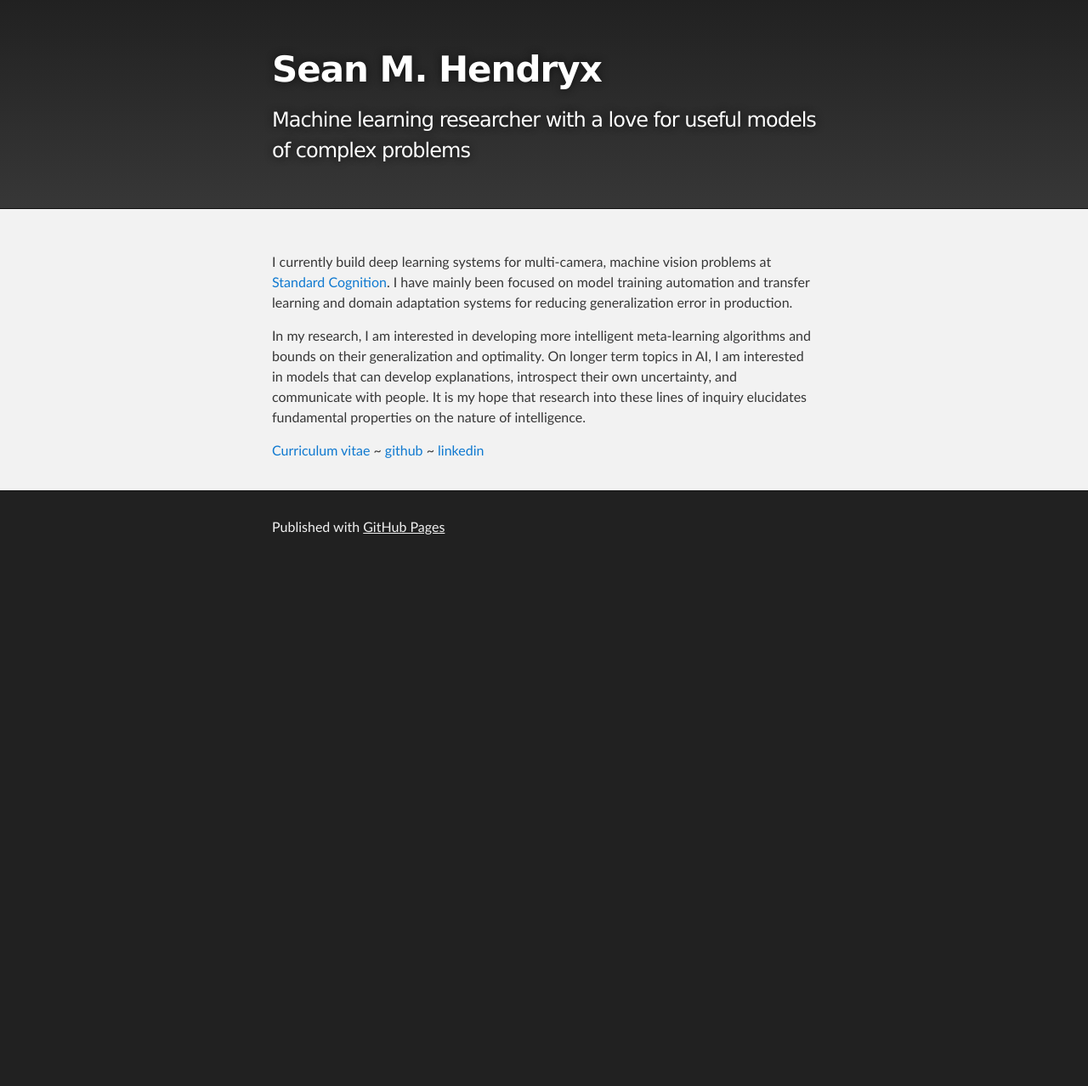
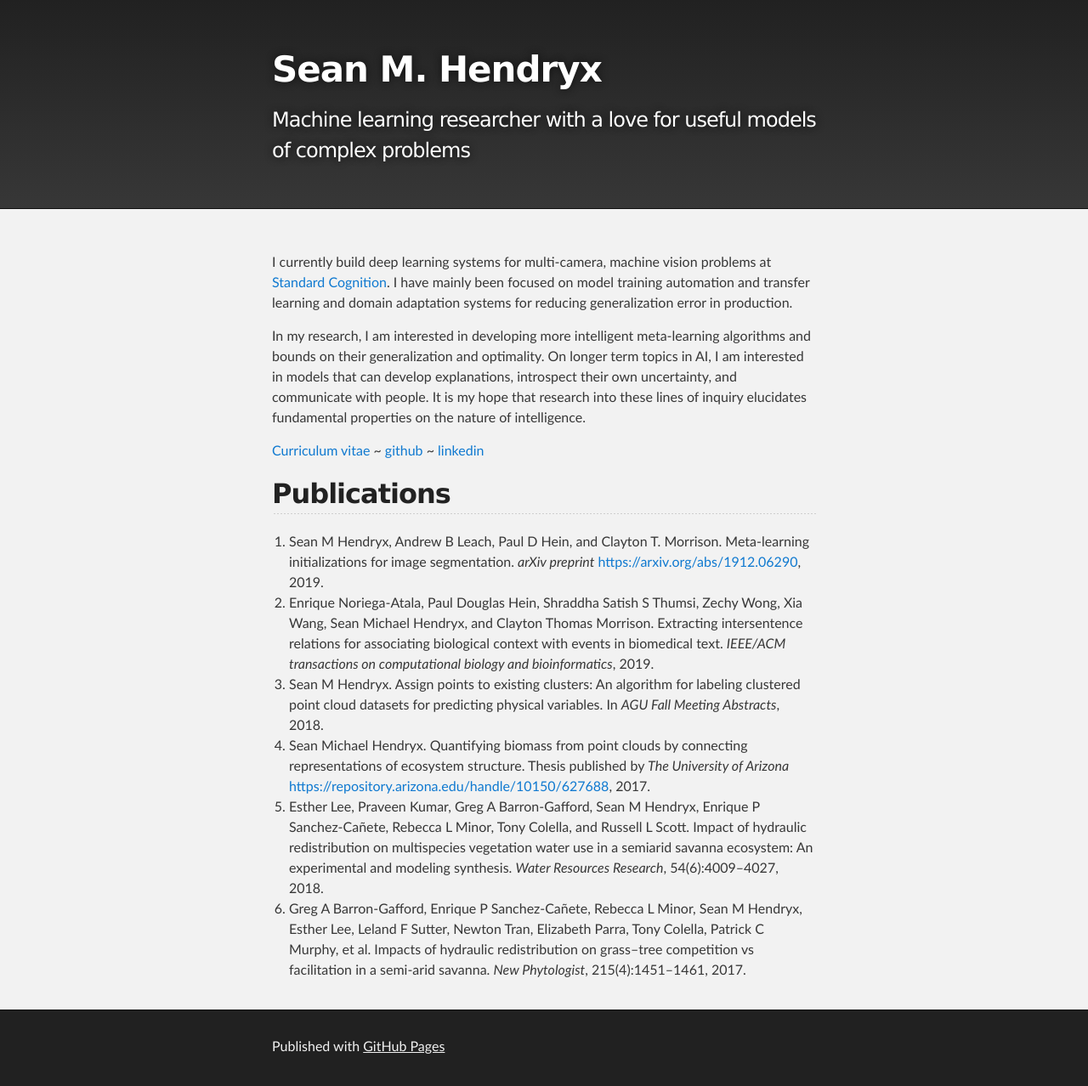
Before and after one commit to SMHendryx/SMHendryx.github.io, a Jekyll site: the page built from index.md, in a window 1280 px wide. Shown: the whole page at 85% size. Built offline with Jekyll 4.4.1, drawn with Linux system fonts in a browser that asks for light colours; before the commit the page ends 900 px from its top, so only the background shows below that.

Commit message:
add publications to homepage

```diff
--- a/index.md
+++ b/index.md
@@ -8,3 +8,23 @@ In my research, I am interested in developing more intelligent meta-learning alg
 
 
 [Curriculum vitae](./assets/Sean_Hendryx_CV.pdf) ~ [github](https://github.com/SMHendryx) ~ [linkedin](https://www.linkedin.com/in/sean-hendryx-43894056/)
+
+## Publications
+1.  Sean M Hendryx, Andrew B Leach, Paul D Hein, and Clayton T. Morrison. Meta-learning initializations for image segmentation. _arXiv preprint_ [https://arxiv.org/abs/1912.06290](https://arxiv.org/abs/1912.06290), 2019.
+2.  Enrique Noriega-Atala, Paul Douglas Hein, Shraddha Satish S Thumsi, Zechy Wong,
+Xia Wang, Sean Michael Hendryx, and Clayton Thomas Morrison. Extracting intersentence relations for associating biological context with events in biomedical text.
+_IEEE/ACM transactions on computational biology and bioinformatics_, 2019.
+3. Sean M Hendryx. Assign points to existing clusters: An algorithm for labeling
+clustered point cloud datasets for predicting physical variables. In _AGU Fall Meeting
+Abstracts_, 2018.
+4. Sean Michael Hendryx. Quantifying biomass from point clouds by connecting representations of ecosystem structure. Thesis published by _The University of Arizona_
+[https://repository.arizona.edu/handle/10150/627688](https://repository.arizona.edu/handle/10150/627688), 2017.
+5. Esther Lee, Praveen Kumar, Greg A Barron-Gafford, Sean M Hendryx, Enrique P
+Sanchez-Cañete, Rebecca L Minor, Tony Colella, and Russell L Scott. Impact of
+hydraulic redistribution on multispecies vegetation water use in a semiarid savanna
+ecosystem: An experimental and modeling synthesis. _Water Resources Research_,
+54(6):4009–4027, 2018.
+6. Greg A Barron-Gafford, Enrique P Sanchez-Cañete, Rebecca L Minor, Sean M
+Hendryx, Esther Lee, Leland F Sutter, Newton Tran, Elizabeth Parra, Tony Colella,
+Patrick C Murphy, et al. Impacts of hydraulic redistribution on grass–tree competition
+vs facilitation in a semi-arid savanna. _New Phytologist_, 215(4):1451–1461, 2017.
```
